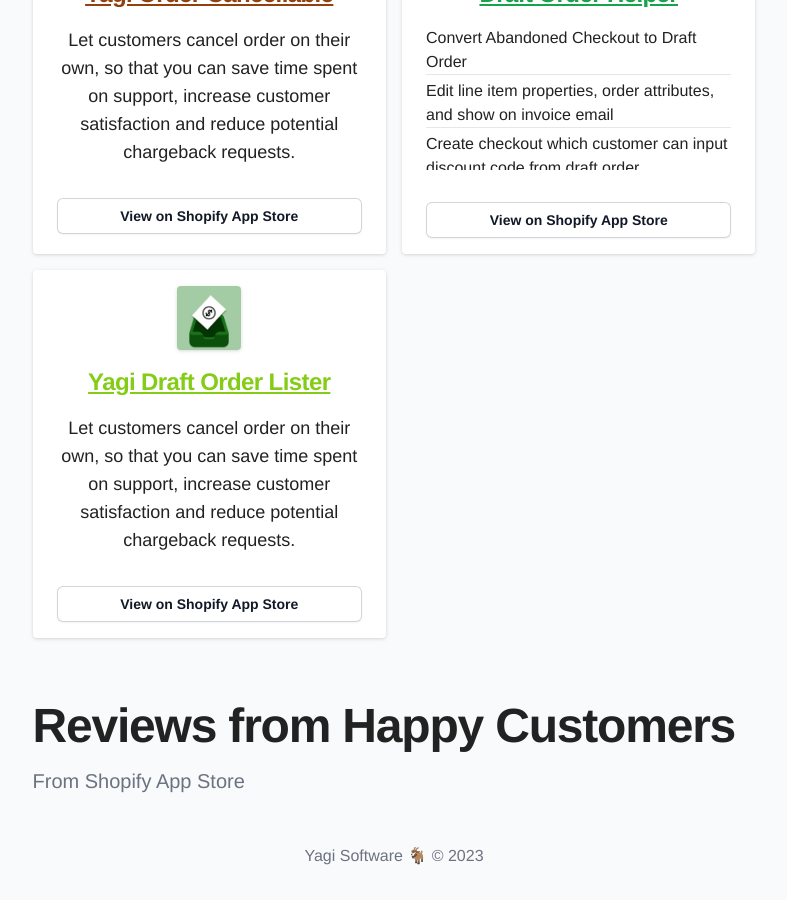
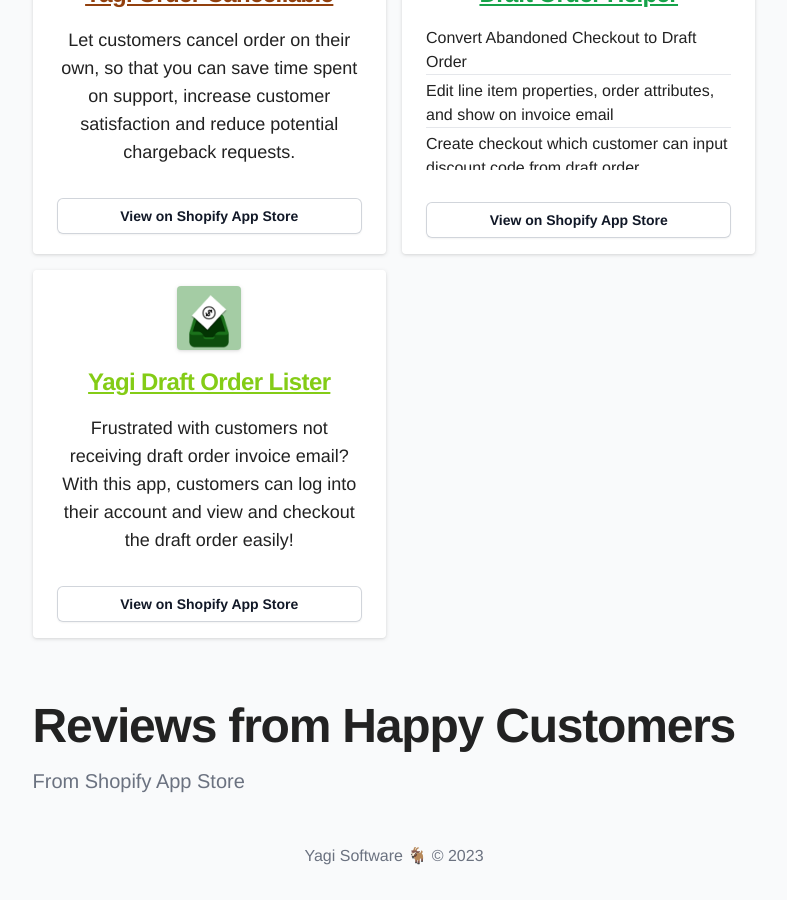
Before and after one commit to YagiSoftware/blog, a Jekyll site: the page built from index.html, in a window 1280 px wide and 900 px high, scrolled down 900 px. Shown: the whole window, without its empty margins (246-1033 px from the left). Built offline with Jekyll 4.4.1, drawn with Linux system fonts in a browser that asks for light colours; some web fonts are replaced; comment, search, counter and statistics services are not loaded.

Commit message:
Add draft order lister
Add draft order lister

```diff
--- a/index.html
+++ b/index.html
@@ -65,7 +65,7 @@
         <img src="listable.png" class="mx-auto rounded drop-shadow w-16"/>
       </a>
       <a target="_blank" href="https://apps.shopify.com/yagi-draft-order-lister" class="block mt-4 font-semibold text-2xl tracking-tight text-center text-lime-500 underline hover:text-lime-400">Yagi Draft Order Lister</a>
-      <p class="text-lg mt-4">Let customers cancel order on their own, so that you can save time spent on support, increase customer satisfaction and reduce potential chargeback requests.</p>
+      <p class="text-lg mt-4">Frustrated with customers not receiving draft order invoice email? With this app, customers can log into their account and view and checkout the draft order easily!</p>
 
      <a target="_blank" href="https://apps.shopify.com/yagi-draft-order-lister" class="mt-8 block cursor-pointer rounded-md bg-white px-3 py-2 text-sm font-semibold text-gray-900 shadow-sm ring-1 ring-inset ring-gray-300 hover:bg-gray-50">View on Shopify App Store</a>
 
```
